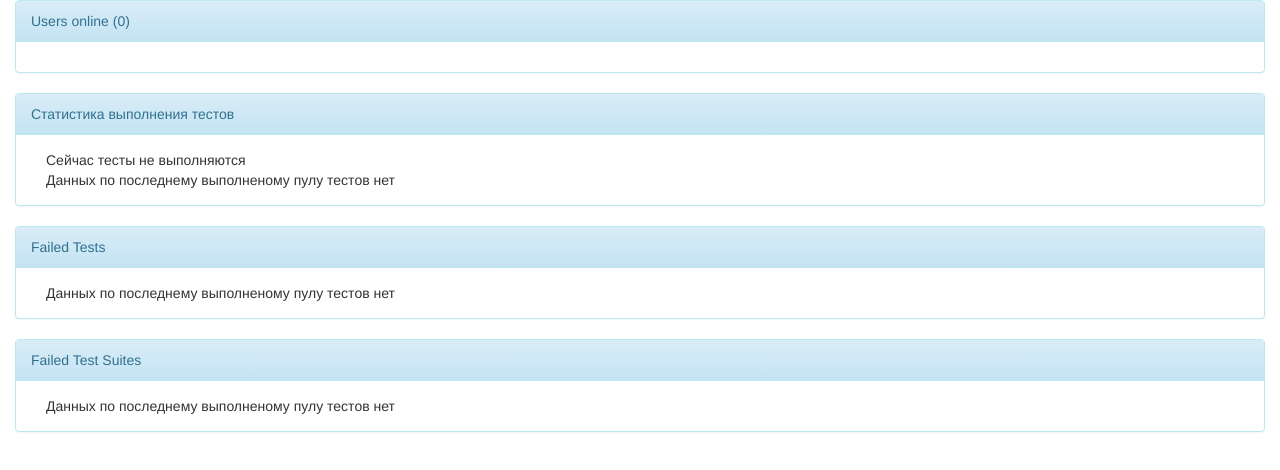
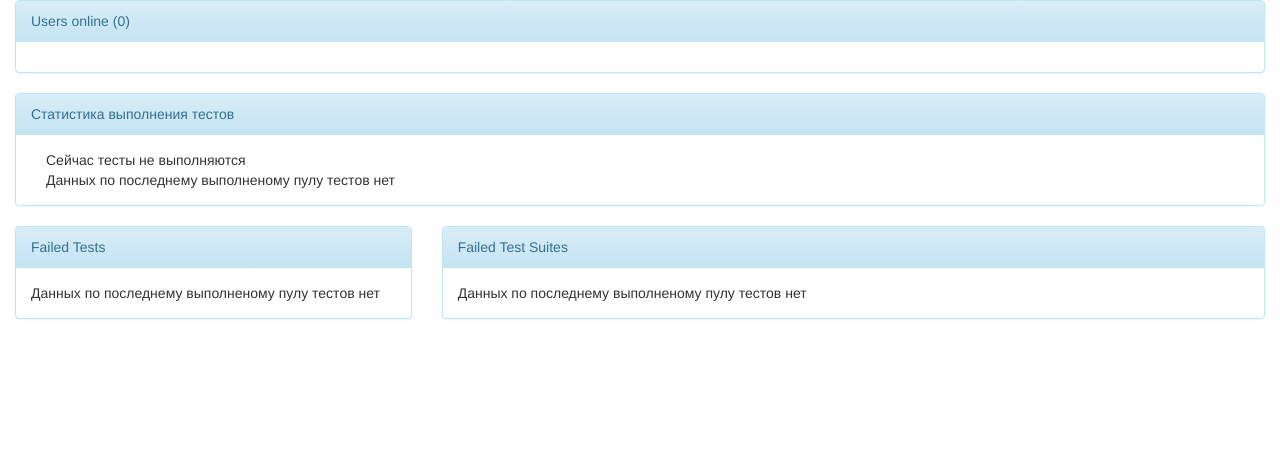
Before and after one commit to startbase/phpunit-cluster, a website: page web/index.html in a window 1280 px wide. Drawn offline with Linux system fonts and the light colour scheme; no server answers.

Commit message:
Блоки статистики вернулись в один ряд, поправлены недоработки верстки

```diff
--- a/web/css/fstree.css
+++ b/web/css/fstree.css
@@ -1,5 +1,5 @@
 #container { min-width:320px; margin:0px auto 0 auto; background:white; border-radius:0px; padding:0px; overflow:hidden; }
-#tree { float:left; min-width:319px; border-right:1px solid silver; overflow:auto; padding:0px 0; }
+#tree { float:left; min-width:319px; /*border-right:1px solid silver;*/ overflow:auto; padding:0px 0; }
 #data { margin-left:320px; }
 #data textarea { margin:0; padding:0; height:100%; width:100%; border:0; background:white; display:block; line-height:18px; resize:none; }
 #data, #code { font: normal normal normal 12px/18px 'Consolas', monospace !important; }
--- a/web/index.html
+++ b/web/index.html
@@ -46,30 +46,26 @@
         </div>
     </div>
     <div class="row">
-        <div class="col-xs-12 col-sm-12 col-md-12 col-lg-12">
+        <div class="col-xs-4 col-sm-4 col-md-4 col-lg-4">
             <div class="panel panel-info">
                 <div class="panel-heading">
                     Failed Tests
                 </div>
                 <div class="panel-body">
-                    <div class="col-xs-12 col-sm-12 col-md-12 col-lg-12">
-                        Данных по последнему выполненому пулу тестов нет
-                    </div>
-                    <div id="tree-block">
+                    <div id="tree-block" style="overflow-y: scroll;">
+                        <div>Данных по последнему выполненому пулу тестов нет</div>
                         <div id="tree"></div>
                     </div>
                 </div>
             </div>
         </div>
-        <div class="col-xs-12 col-sm-12 col-md-12 col-lg-12">
+        <div class="col-xs-8 col-sm-8 col-md-8 col-lg-8">
             <div class="panel panel-info">
                 <div class="panel-heading">
                     Failed Test Suites
                 </div>
-                <div id="event-block" class="panel-body" style="text-align:center;">
-                    <div class="col-xs-12 col-sm-12 col-md-12 col-lg-12" style="text-align:left">
-                        Данных по последнему выполненому пулу тестов нет
-                    </div>
+                <div id="event-block" class="panel-body" style="overflow-y: scroll; text-align:center;">
+                    <div style="text-align:left;">Данных по последнему выполненому пулу тестов нет</div>
                     <div id="event_result"></div>
                 </div>
             </div>
--- a/web/js/main.js
+++ b/web/js/main.js
@@ -14,7 +14,6 @@ function cut(str, substr) {
 
 function processDir(dir) {
     var base_dir = '/var/reps/b2bcenter';
-
     return cut(dir, base_dir);
 }
 
```
